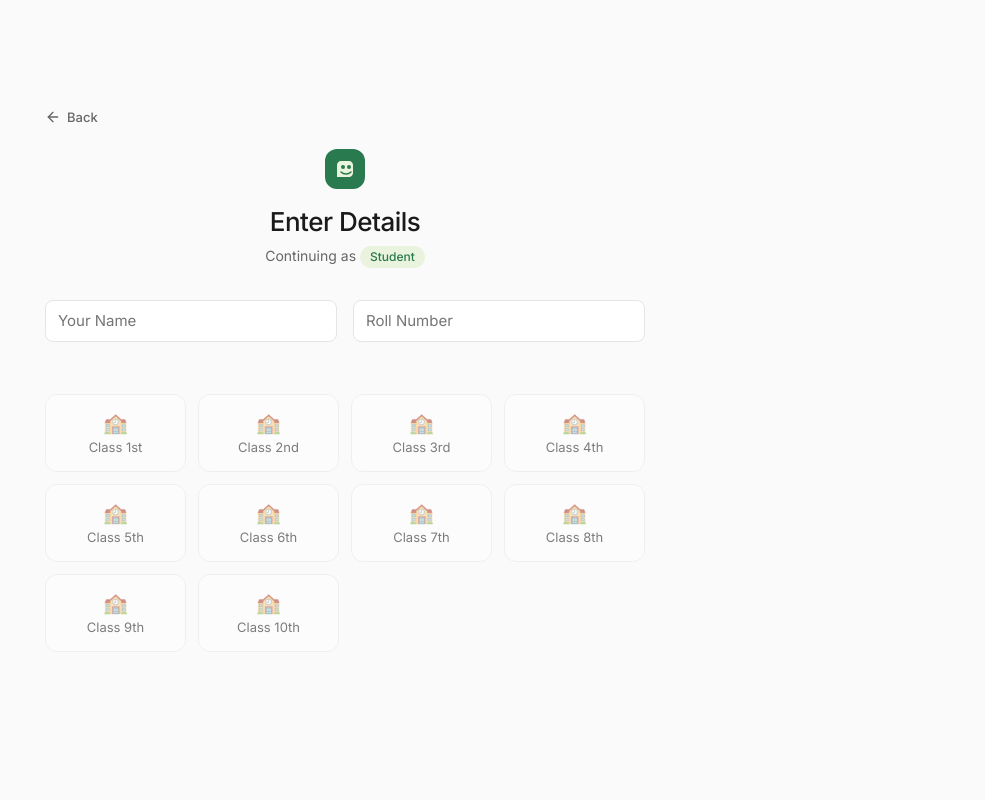
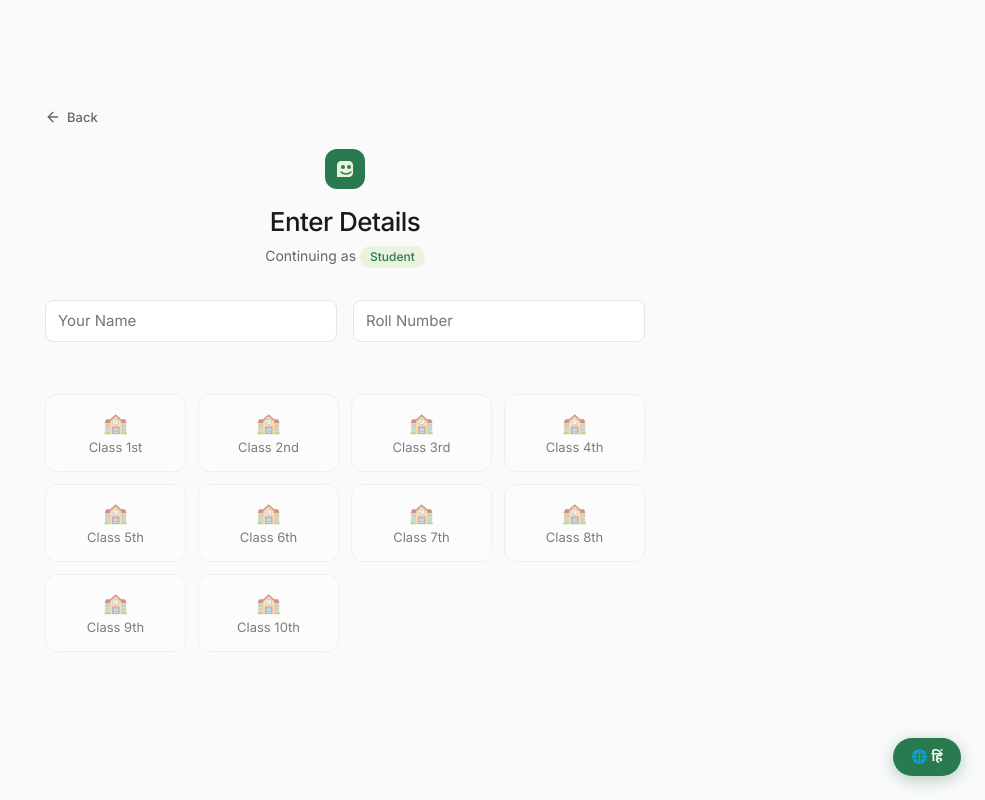
Before and after one commit to harshitmathur456/Curious-Class, a Next.js app: page /select-class in a window 1280 px wide. Shown: the whole page, without its empty margins (295-1280 px from the left). Built offline with nearby package versions, Linux system fonts and the light colour scheme.

Commit message:
Add teacher password protection + Hindi/English language toggle

```diff
--- /dev/null
+++ b/src/app/LangToggle.js
@@ -0,0 +1,63 @@
+"use client";
+
+export default function LangToggleButton() {
+  function setLang(lang) {
+    const select = document.querySelector(".goog-te-combo");
+    if (select) {
+      select.value = lang;
+      select.dispatchEvent(new Event("change"));
+    } else {
+      setTimeout(() => setLang(lang), 300);
+    }
+  }
+
+  function toggleLang() {
+    const btn = document.getElementById("lang-toggle-btn");
+    const currentLang = btn.getAttribute("data-lang") || "en";
+    if (currentLang === "en") {
+      setLang("hi");
+      btn.setAttribute("data-lang", "hi");
+      btn.textContent = "🌐 EN";
+    } else {
+      document.cookie = "googtrans=; expires=Thu, 01 Jan 1970 00:00:00 UTC; path=/;";
+      document.cookie = "googtrans=; expires=Thu, 01 Jan 1970 00:00:00 UTC; path=/; domain=" + window.location.hostname;
+      btn.setAttribute("data-lang", "en");
+      btn.textContent = "🌐 हिं";
+      setTimeout(() => window.location.reload(), 150);
+    }
+  }
+
+  return (
+    <button
+      id="lang-toggle-btn"
+      data-lang="en"
+      onClick={toggleLang}
+      title="Toggle Hindi / English"
+      style={{
+        position: "fixed",
+        bottom: "24px",
+        right: "24px",
+        zIndex: 9999,
+        background: "#2A7A50",
+        color: "white",
+        border: "none",
+        borderRadius: "50px",
+        padding: "10px 18px",
+        fontSize: "13px",
+        fontWeight: "600",
+        cursor: "pointer",
+        boxShadow: "0 4px 16px rgba(42,122,80,0.35)",
+        transition: "all 0.2s ease",
+        display: "flex",
+        alignItems: "center",
+        gap: "6px",
+        letterSpacing: "0.3px",
+        fontFamily: "inherit",
+      }}
+      onMouseEnter={(e) => (e.currentTarget.style.transform = "scale(1.06)")}
+      onMouseLeave={(e) => (e.currentTarget.style.transform = "scale(1)")}
+    >
+      🌐 हिं
+    </button>
+  );
+}
--- a/src/app/layout.js
+++ b/src/app/layout.js
@@ -1,5 +1,7 @@
 import { Inter } from "next/font/google";
 import "./globals.css";
+import Script from "next/script";
+import LangToggleButton from "./LangToggle";
 
 const inter = Inter({
   variable: "--font-inter",
@@ -16,7 +18,44 @@ export const metadata = {
 export default function RootLayout({ children }) {
   return (
     <html lang="en" className={inter.variable}>
-      <body>{children}</body>
+      <body>
+        {/* Hidden Google Translate mount point */}
+        <div id="google_translate_element" style={{ display: "none" }} />
+
+        {children}
+
+        {/* Floating Hindi/English language toggle button */}
+        <LangToggleButton />
+
+        {/* Google Translate initializer */}
+        <Script
+          id="google-translate-init"
+          strategy="afterInteractive"
+          dangerouslySetInnerHTML={{
+            __html: `
+              function googleTranslateElementInit() {
+                new google.translate.TranslateElement({
+                  pageLanguage: 'en',
+                  includedLanguages: 'hi,en',
+                  autoDisplay: false,
+                  layout: google.translate.TranslateElement.InlineLayout.SIMPLE
+                }, 'google_translate_element');
+              }
+            `,
+          }}
+        />
+        <Script
+          src="https://translate.google.com/translate_a/element.js?cb=googleTranslateElementInit"
+          strategy="afterInteractive"
+        />
+
+        {/* Suppress the default Google Translate toolbar banner */}
+        <style>{`
+          .goog-te-banner-frame { display: none !important; }
+          .goog-te-balloon-frame { display: none !important; }
+          body { top: 0 !important; }
+        `}</style>
+      </body>
     </html>
   );
 }
--- a/src/app/select-class/page.js
+++ b/src/app/select-class/page.js
@@ -83,6 +83,10 @@ function ClassSelectionForm() {
   // Teacher details
   const [teacherName, setTeacherName] = useState("");
   const [teacherSubject, setTeacherSubject] = useState("mathematics");
+  const [teacherPassword, setTeacherPassword] = useState("");
+  const [passwordError, setPasswordError] = useState(false);
+
+  const TEACHER_PASSWORD = "Teacher@123";
 
   // Initialize CAPTCHA
   useEffect(() => {
@@ -117,6 +121,14 @@ function ClassSelectionForm() {
     if (!selectedClass) return;
     if (!userAnswer.trim() || isVerifying || !captcha) return;
 
+    // Check teacher password before proceeding
+    if (role === "teacher" && teacherPassword !== TEACHER_PASSWORD) {
+      setPasswordError(true);
+      setShake(true);
+      setTimeout(() => setShake(false), 500);
+      return;
+    }
+    setPasswordError(false);
     setIsVerifying(true);
     const isCorrect = parseInt(userAnswer.trim(), 10) === captcha.answer;
 
@@ -248,6 +260,22 @@ function ClassSelectionForm() {
               <option value="physics">Physics</option>
               <option value="chemistry">Chemistry</option>
             </select>
+            <div style={{ flex: '1 1 100%' }}>
+              <input
+                type="password"
+                placeholder="Teacher Password"
+                value={teacherPassword}
+                onChange={(e) => { setTeacherPassword(e.target.value); setPasswordError(false); }}
+                className={`captcha-input ${passwordError ? 'captcha-input--error' : ''}`}
+                style={{ width: '100%', boxSizing: 'border-box' }}
+                autoComplete="current-password"
+              />
+              {passwordError && (
+                <div className="captcha-error-msg" style={{ marginTop: '6px' }}>
+                  🔒 Incorrect password. Please ask your school administrator.
+                </div>
+              )}
+            </div>
           </div>
         )}
 
```
